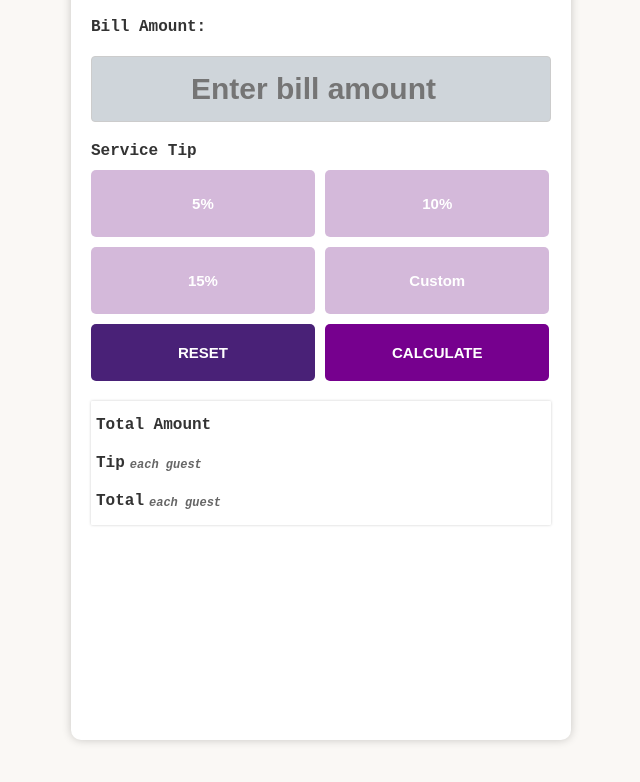
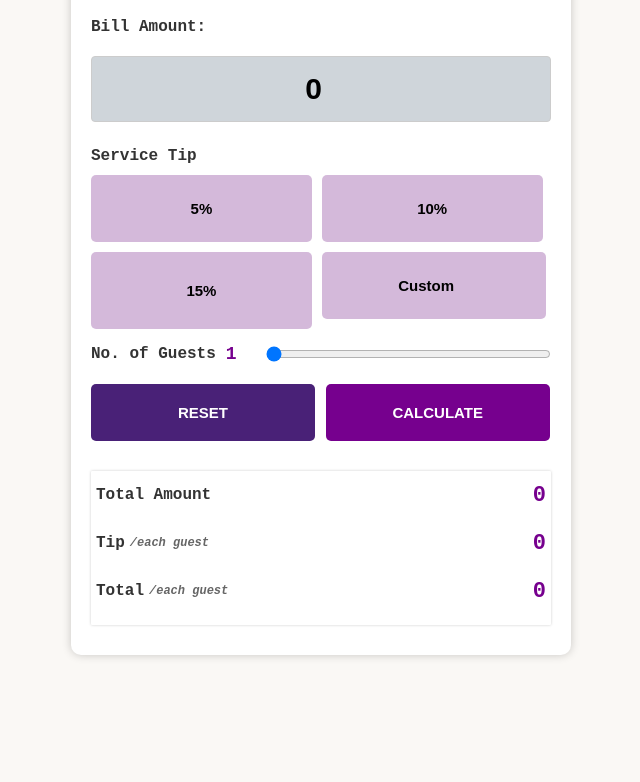
Before and after one commit to cstorr-dev/100-js-projects, a plain HTML site: page 100-js-projects/tip-calculator/index.html in a window 1280 px wide. Shown: the part 160-942 px from the top of the page, without its empty margins (319-959 px from the left). After the commit the page ends 915 px from the top, so only its background shows below. Drawn offline with Linux system fonts and the light colour scheme.

Commit message:
-                <span class="each-guest">/each guest</span> +                <output id="total-number" class="total-number">0</output>                  <began working on slider, unable to get the number to change>

```diff
--- a/100-js-projects/tip-calculator/index.html
+++ b/100-js-projects/tip-calculator/index.html
@@ -10,37 +10,58 @@
 <body>
     <div class="container">
         <h1>TIP CALCULATOR</h1>
+
+        <div class="input-row">
             <label for="bill-amount">Bill Amount:</label>
-        <input type="number" id="bill-amount" placeholder="Enter bill amount">
-        <br/>
+            <input type="number" id="bill-amount" placeholder="0">
+        </div>
+
+        <div class="input-row">
             <label for="tip-percentage">Service Tip</label>
-        <button id="tip-button">5%</button>
-        <button id="tip-button">10%</button>
-        <br>
-        <button id="tip-button">15%</button>
-        <button id="tip-button">Custom</button>
-        <br/>
+            <div class="tip-buttons">
+                <button class="tip-button" data-tip="5">5%</button>
+                <button class="tip-button" data-tip="10">10%</button>
+                <button class="tip-button" data-tip="15">15%</button>
+                <input type="number" id="custom-tip" placeholder="Custom">
+            </div>
+        </div>
+
+        <div class="input-row guest-count-row">
+            <label for="guestCount">No. of Guests</label>
+            <output id="count">1</output>
+            <input
+                type="range"
+                id="guestCount"
+                min="1"
+                max="20"
+                value="1"
+            >
+        </div>
+
+        <div class="button-row">
             <button id="reset-button">RESET</button>
             <button id="calculate-button">CALCULATE</button>
-        <br/>
+        </div>
 
         <div class="container-total">
+            <div class="total-amount-row">
                 <label for="total-amount">Total Amount</label>
+                <output id="total-amount-number" class="total-amount-number">0</output>
+            </div>
 
             <div class="tip-row">
                 <label for="tip">Tip</label>
-        <span class="each-guest">each guest</span>
+                <span class="each-guest">/each guest</span>
+                <output id="tip-number" class="tip-number">0</output>
             </div>
 
             <div class="total-row">
                 <label for="total">Total</label>
-            <span class="each-guest">each guest</span>
+                <span class="each-guest">/each guest</span>
+                <output id="total-number" class="total-number">0</output>
+            </div>
+        </div>
     </div>
 
-        <span id="total-amount"></span>
-        <span id="tip"></span>
-        <span id="total"></span>
-        </div>
-    </div>
 </body>
 </html>
--- a/100-js-projects/tip-calculator/style.css
+++ b/100-js-projects/tip-calculator/style.css
@@ -10,7 +10,7 @@ body{
     padding: 20px;
     border-radius: 10px;
     box-shadow: 0 0px 10px rgba(0,0,0,0.2);
-    min-height: 800px;
+    min-height: 200px;
 }
 h1 {
     margin-top: 0;
@@ -19,7 +19,7 @@ h1 {
     font-weight: bold;
 }
 
-input{
+#bill-amount{
     padding: 15px;
     border-radius: 4px;
     background-color: #cfd5da;
@@ -48,6 +48,8 @@ button#calculate-button{
 
 button#calculate-button:hover{
     background-color: #580263;
+    color: #fff;
+
 }
 
 button#reset-button{
@@ -67,14 +69,18 @@ button#reset-button{
 
 button#reset-button:hover{
     background-color: #2f154d;
+    color:#fff;
+
 }
 
-button#tip-button{
+/* Removed old tip-button styles - now using .tip-button class above */
+
+#custom-tip{
     justify-content: center;
     width: 48.65%;
     padding: 25px;
     background-color: #63007746;
-    color: white;
+    color: #000000;
     border: none;
     border-radius: 5px;
     cursor: pointer;
@@ -82,11 +88,18 @@ button#tip-button{
     margin-right: 1px;
     font-size: 15px;
     font-weight: bold;
+    text-align: center;
 
 }
 
-button#tip-button:hover{
+#custom-tip:hover {
     background-color: #600046;
+    color: #fff;
+}
+
+input::placeholder {
+    color: #000;
+    opacity: 1;
 }
 
 label{
@@ -109,18 +122,102 @@ label{
 }
 
 .tip-row,
-.total-row {
+.total-row,
+.total-amount-row {
     display: flex;
     align-items: center;
+    justify-content: space-between;
     gap: 5px;
-    font-style: ;
-    margin-bottom: 0%;
+    margin-bottom: 10px;
     font-weight: bold;
+}
 
+.label-container {
+    display: flex;
+    align-items: baseline;
+    gap: 5px;
 }
+
+.total-amount-number,
+.tip-number,
+.total-number {
+    color: #76008e;
+    font-size: 22px;
+    font-weight: bold;
+}
+
 .each-guest {
     font-size: 12px;
     color: #666;
-    margin-top: 3px;
     font-style: italic;
+
 }
+
+output {
+    display: flex;
+    text-align: right;
+    align-items: center;
+    margin-left: auto;
+    font-size: 24px;
+    font-weight: bold;
+    color: #76008e;
+}
+
+.input-row {
+    margin-bottom: 15px;
+}
+
+.tip-buttons {
+    display: flex;
+    flex-wrap: wrap;
+    gap: 10px;
+    margin-top: 10px;
+}
+
+.tip-button {
+    width: 48%;
+    padding: 25px;
+    background-color: #63007746;
+    color: rgb(0, 0, 0);
+    border: none;
+    border-radius: 5px;
+    cursor: pointer;
+    font-size: 15px;
+    font-weight: bold;
+}
+
+.tip-button:hover,
+.tip-button.active {
+    background-color: #600046;
+    color: #fff;
+}
+
+.guest-count-row {
+    display: flex;
+    align-items: center;
+    gap: 10px;
+}
+
+.guest-count-row label {
+    margin: 0;
+    flex-shrink: 0;
+}
+
+#count {
+    font-size: 18px;
+    font-weight: bold;
+    color: #76008e;
+    min-width: 30px;
+    text-align: center;
+}
+
+#guestCount {
+    flex: 1;
+    margin: 0;
+}
+
+.button-row {
+    display: flex;
+    gap: 10px;
+    margin: 20px 0;
+}
```
Also changed, not shown: 100-js-projects/tip-calculator/index.js (+74 -12 lines). Lines whose indentation alone changed are shown as unchanged.
